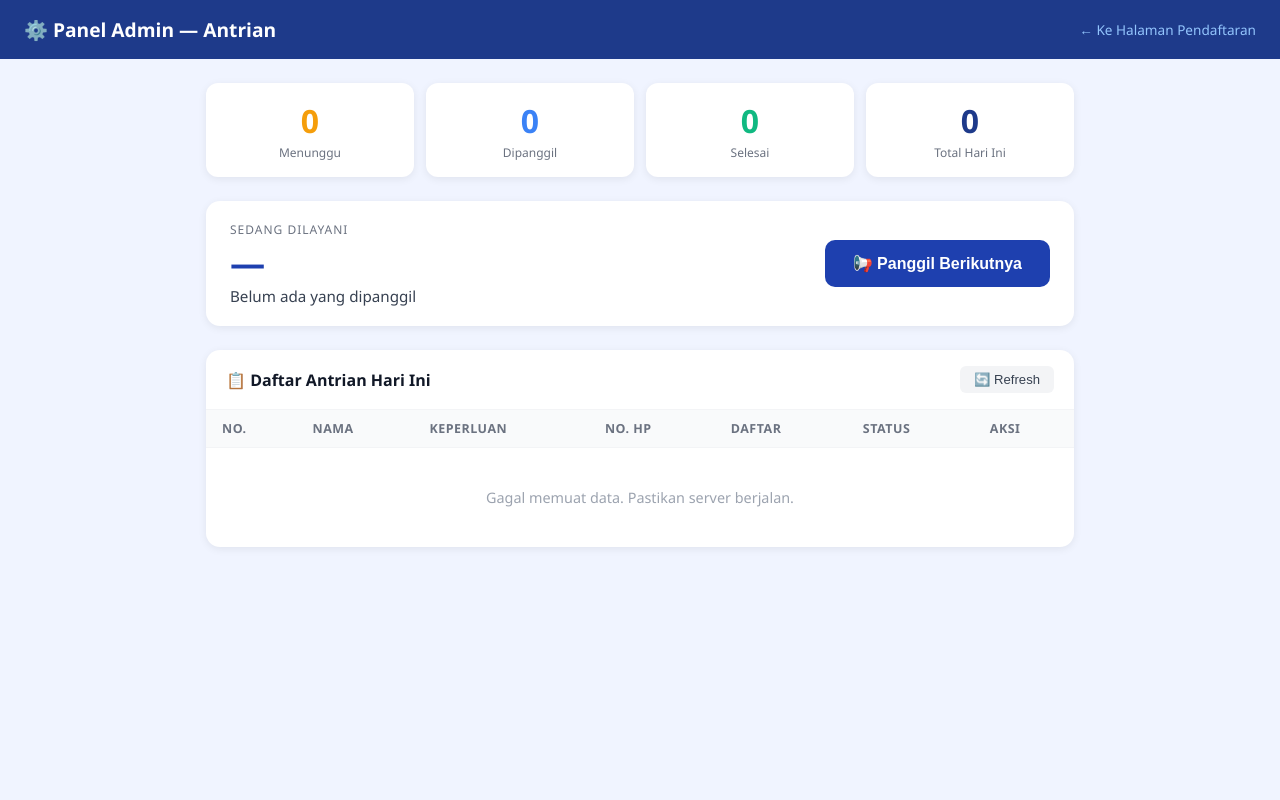
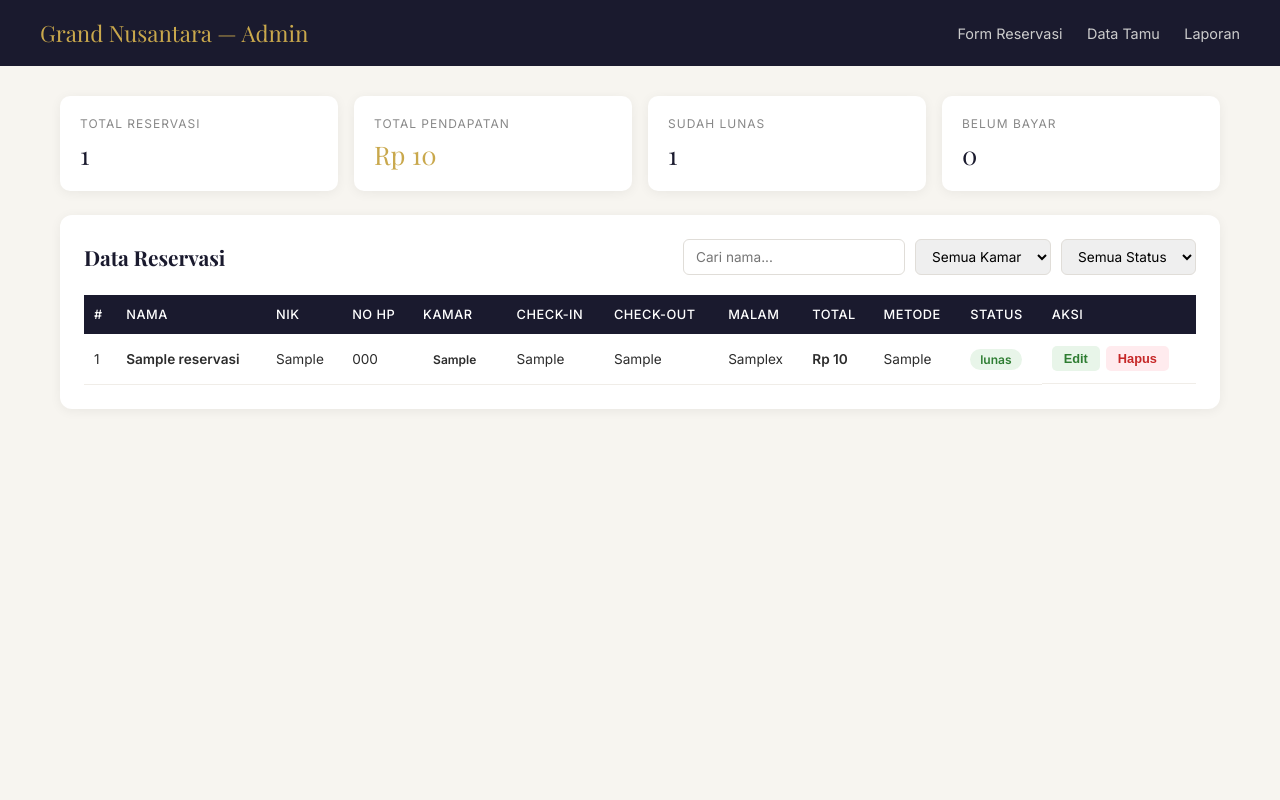
Before and after one commit to asriahmad705-cmd/sistem-antrian, a Flask app: page /admin in a window 1280 px wide. Run offline with Flask 3, Linux system fonts and the light colour scheme; tables that the repository leaves empty or names only in its code hold one stand-in row (values such as "Sample post").

Commit message:
Update admin.html

```diff
--- a/templates/admin.html
+++ b/templates/admin.html
@@ -1,326 +1,247 @@
 <!DOCTYPE html>
 <html lang="id">
 <head>
-  <meta charset="UTF-8" />
+<meta charset="UTF-8"/>
 <meta name="viewport" content="width=device-width, initial-scale=1.0"/>
-  <title>Admin Antrian</title>
+<title>Admin - Grand Nusantara</title>
 <style>
-    * { margin: 0; padding: 0; box-sizing: border-box; }
-
-    body {
-      font-family: 'Segoe UI', sans-serif;
-      background: #f0f4ff;
-      min-height: 100vh;
-    }
-
-    header {
-      background: #1e3a8a;
-      color: white;
-      padding: 16px 24px;
-      display: flex;
-      align-items: center;
-      justify-content: space-between;
-    }
-    header h1 { font-size: 1.2rem; }
-    header a { color: #93c5fd; font-size: 0.85rem; text-decoration: none; }
-
-    .container { max-width: 900px; margin: 0 auto; padding: 24px 16px; }
-
-    /* Kartu statistik */
-    .stats { display: grid; grid-template-columns: repeat(4, 1fr); gap: 12px; margin-bottom: 24px; }
-    .stat-card {
-      background: white;
-      border-radius: 12px;
-      padding: 16px;
-      text-align: center;
-      box-shadow: 0 2px 8px rgba(0,0,0,0.07);
-    }
-    .stat-card .angka { font-size: 2rem; font-weight: 800; }
-    .stat-card .keterangan { font-size: 0.75rem; color: #6b7280; margin-top: 2px; }
-    .stat-card.menunggu .angka { color: #f59e0b; }
-    .stat-card.dipanggil .angka { color: #3b82f6; }
-    .stat-card.selesai .angka { color: #10b981; }
-    .stat-card.total .angka { color: #1e3a8a; }
-
-    /* Tombol panggil */
-    .panel-panggil {
-      background: white;
-      border-radius: 14px;
-      padding: 20px 24px;
-      margin-bottom: 24px;
-      box-shadow: 0 2px 8px rgba(0,0,0,0.07);
-      display: flex;
-      align-items: center;
-      gap: 20px;
-      flex-wrap: wrap;
-    }
-    .info-dipanggil { flex: 1; }
-    .info-dipanggil .label { font-size: 0.75rem; color: #6b7280; text-transform: uppercase; letter-spacing: 1px; }
-    .info-dipanggil .current { font-size: 2.2rem; font-weight: 900; color: #1e40af; }
-    .info-dipanggil .nama-current { font-size: 0.95rem; color: #374151; }
-
-    #btnPanggil {
-      padding: 14px 28px;
-      background: #1e40af;
-      color: white;
-      border: none;
-      border-radius: 10px;
-      font-size: 1rem;
-      font-weight: 700;
-      cursor: pointer;
-      transition: background 0.2s;
-      white-space: nowrap;
-    }
-    #btnPanggil:hover { background: #1e3a8a; }
-    #btnPanggil:disabled { background: #93c5fd; cursor: not-allowed; }
-
-    /* Tabel antrian */
-    .tabel-wrap {
-      background: white;
-      border-radius: 14px;
-      box-shadow: 0 2px 8px rgba(0,0,0,0.07);
-      overflow: hidden;
-    }
-    .tabel-head {
-      padding: 16px 20px;
-      display: flex;
-      align-items: center;
-      justify-content: space-between;
-      border-bottom: 1px solid #f3f4f6;
-    }
-    .tabel-head h2 { font-size: 1rem; color: #111827; }
-    .btn-refresh {
-      padding: 6px 14px;
-      background: #f3f4f6;
-      border: none;
-      border-radius: 6px;
-      font-size: 0.82rem;
-      cursor: pointer;
-      color: #374151;
-    }
-    .btn-refresh:hover { background: #e5e7eb; }
-
-    table { width: 100%; border-collapse: collapse; }
-    th {
-      background: #f9fafb;
-      text-align: left;
-      padding: 10px 16px;
-      font-size: 0.78rem;
-      color: #6b7280;
-      text-transform: uppercase;
-      letter-spacing: 0.5px;
-      border-bottom: 1px solid #f3f4f6;
-    }
-    td { padding: 12px 16px; border-bottom: 1px solid #f9fafb; font-size: 0.88rem; vertical-align: middle; }
-    tr:last-child td { border-bottom: none; }
-    tr:hover td { background: #fafbff; }
-
-    .badge {
-      display: inline-block;
-      padding: 3px 10px;
-      border-radius: 99px;
-      font-size: 0.75rem;
-      font-weight: 600;
-    }
-    .badge-menunggu { background: #fef3c7; color: #92400e; }
-    .badge-dipanggil { background: #dbeafe; color: #1e40af; }
-    .badge-selesai { background: #d1fae5; color: #065f46; }
-    .badge-dilewati { background: #f3f4f6; color: #6b7280; }
-
-    .aksi-btn {
-      padding: 5px 12px;
-      border: none;
-      border-radius: 6px;
-      font-size: 0.78rem;
-      cursor: pointer;
-      font-weight: 600;
-      margin-right: 4px;
-    }
-    .btn-selesai { background: #d1fae5; color: #065f46; }
-    .btn-selesai:hover { background: #a7f3d0; }
-    .btn-skip { background: #f3f4f6; color: #6b7280; }
-    .btn-skip:hover { background: #e5e7eb; }
-
-    .no-data { text-align: center; color: #9ca3af; padding: 40px; font-size: 0.9rem; }
-
-    @media (max-width: 600px) {
-      .stats { grid-template-columns: repeat(2, 1fr); }
-      .panel-panggil { flex-direction: column; align-items: stretch; text-align: center; }
-      #btnPanggil { width: 100%; }
-    }
+  @import url('https://fonts.googleapis.com/css2?family=Playfair+Display:wght@400;700&family=Inter:wght@300;400;500;600&display=swap');
+  *{margin:0;padding:0;box-sizing:border-box}
+  :root{--emas:#C9A84C;--hitam:#1A1A2E;--abu:#F7F5F0;--putih:#FFFFFF;--teks:#2C2C2C}
+  body{font-family:'Inter',sans-serif;background:var(--abu);color:var(--teks)}
+  header{background:var(--hitam);color:var(--putih);padding:18px 40px;display:flex;justify-content:space-between;align-items:center}
+  .logo{font-family:'Playfair Display',serif;font-size:1.4rem;color:var(--emas)}
+  nav a{color:#ccc;text-decoration:none;margin-left:20px;font-size:0.9rem}
+  nav a:hover{color:var(--emas)}
+  .container{max-width:1200px;margin:30px auto;padding:0 20px}
+  .stats{display:grid;grid-template-columns:repeat(4,1fr);gap:16px;margin-bottom:24px}
+  .stat-card{background:var(--putih);border-radius:10px;padding:20px;box-shadow:0 2px 12px rgba(0,0,0,0.06)}
+  .stat-card .label{font-size:0.75rem;color:#888;text-transform:uppercase;letter-spacing:1px}
+  .stat-card .nilai{font-family:'Playfair Display',serif;font-size:1.6rem;color:var(--hitam);margin-top:6px}
+  .stat-card .nilai.emas{color:var(--emas)}
+  .card{background:var(--putih);border-radius:12px;padding:24px;box-shadow:0 2px 12px rgba(0,0,0,0.06);margin-bottom:20px}
+  .card-header{display:flex;justify-content:space-between;align-items:center;margin-bottom:20px}
+  .card-header h2{font-family:'Playfair Display',serif;font-size:1.3rem;color:var(--hitam)}
+  .filter-bar{display:flex;gap:10px;flex-wrap:wrap}
+  .filter-bar input,.filter-bar select{padding:8px 12px;border:1.5px solid #E0DDD8;border-radius:6px;font-size:0.85rem;font-family:'Inter',sans-serif}
+  table{width:100%;border-collapse:collapse;font-size:0.85rem}
+  th{background:var(--hitam);color:var(--putih);padding:12px 10px;text-align:left;font-weight:500;font-size:0.8rem;text-transform:uppercase;letter-spacing:0.5px}
+  td{padding:12px 10px;border-bottom:1px solid #F0EDE8}
+  tr:hover td{background:#FFF9ED}
+  .badge{padding:3px 10px;border-radius:20px;font-size:0.75rem;font-weight:600}
+  .badge.lunas{background:#E8F5E9;color:#2E7D32}
+  .badge.dp{background:#FFF3E0;color:#E65100}
+  .badge.belum{background:#FFEBEE;color:#C62828}
+  .badge.standard{background:#E3F2FD;color:#1565C0}
+  .badge.deluxe{background:#F3E5F5;color:#6A1B9A}
+  .badge.suite{background:#FFF8E1;color:#F57F17}
+  .badge.villa{background:#E8F5E9;color:#1B5E20}
+  .btn-sm{padding:5px 12px;border-radius:5px;border:none;cursor:pointer;font-size:0.8rem;font-weight:600}
+  .btn-lunas{background:#E8F5E9;color:#2E7D32}
+  .btn-hapus{background:#FFEBEE;color:#C62828}
+  .modal{display:none;position:fixed;top:0;left:0;width:100%;height:100%;background:rgba(0,0,0,0.5);z-index:999;align-items:center;justify-content:center}
+  .modal.aktif{display:flex}
+  .modal-box{background:var(--putih);border-radius:12px;padding:32px;width:90%;max-width:500px}
+  .modal-box h3{font-family:'Playfair Display',serif;font-size:1.2rem;margin-bottom:20px;color:var(--hitam)}
+  .form-group{margin-bottom:14px}
+  .form-group label{display:block;font-size:0.8rem;font-weight:600;color:#555;margin-bottom:6px;text-transform:uppercase}
+  .form-group select,.form-group textarea{width:100%;padding:10px 12px;border:1.5px solid #E0DDD8;border-radius:7px;font-family:'Inter',sans-serif;font-size:0.9rem}
+  .modal-actions{display:flex;gap:10px;margin-top:16px}
+  .btn-primary{flex:1;padding:12px;background:linear-gradient(135deg,var(--emas),#A8843C);color:#fff;border:none;border-radius:7px;font-weight:600;cursor:pointer}
+  .btn-cancel{flex:1;padding:12px;background:#F0EDE8;color:#555;border:none;border-radius:7px;font-weight:600;cursor:pointer}
+  .empty{text-align:center;padding:40px;color:#aaa;font-size:0.9rem}
+  @media(max-width:768px){.stats{grid-template-columns:1fr 1fr}table{font-size:0.78rem}}
 </style>
 </head>
 <body>
-
 <header>
-  <h1>⚙️ Panel Admin — Antrian</h1>
-  <a href="/">← Ke Halaman Pendaftaran</a>
+  <div class="logo">Grand Nusantara — Admin</div>
+  <nav>
+    <a href="/">Form Reservasi</a>
+    <a href="/admin">Data Tamu</a>
+    <a href="/laporan">Laporan</a>
+  </nav>
 </header>
 
 <div class="container">
-
-  <!-- Statistik -->
   <div class="stats">
-    <div class="stat-card menunggu">
-      <div class="angka" id="stMenunggu">0</div>
-      <div class="keterangan">Menunggu</div>
+    <div class="stat-card">
+      <div class="label">Total Reservasi</div>
+      <div class="nilai" id="statTotal">-</div>
     </div>
-    <div class="stat-card dipanggil">
-      <div class="angka" id="stDipanggil">0</div>
-      <div class="keterangan">Dipanggil</div>
+    <div class="stat-card">
+      <div class="label">Total Pendapatan</div>
+      <div class="nilai emas" id="statPendapatan">-</div>
     </div>
-    <div class="stat-card selesai">
-      <div class="angka" id="stSelesai">0</div>
-      <div class="keterangan">Selesai</div>
+    <div class="stat-card">
+      <div class="label">Sudah Lunas</div>
+      <div class="nilai" id="statLunas">-</div>
     </div>
-    <div class="stat-card total">
-      <div class="angka" id="stTotal">0</div>
-      <div class="keterangan">Total Hari Ini</div>
+    <div class="stat-card">
+      <div class="label">Belum Bayar</div>
+      <div class="nilai" id="statBelum">-</div>
     </div>
   </div>
 
-  <!-- Panel panggil -->
-  <div class="panel-panggil">
-    <div class="info-dipanggil">
-      <div class="label">Sedang Dilayani</div>
-      <div class="current" id="currentNomor">—</div>
-      <div class="nama-current" id="currentNama">Belum ada yang dipanggil</div>
+  <div class="card">
+    <div class="card-header">
+      <h2>Data Reservasi</h2>
+      <div class="filter-bar">
+        <input type="text" id="cari" placeholder="Cari nama..." onkeyup="filterData()"/>
+        <select id="filterKamar" onchange="filterData()">
+          <option value="">Semua Kamar</option>
+          <option value="standard">Standard</option>
+          <option value="deluxe">Deluxe</option>
+          <option value="suite">Suite</option>
+          <option value="villa">Villa</option>
+        </select>
+        <select id="filterStatus" onchange="filterData()">
+          <option value="">Semua Status</option>
+          <option value="lunas">Lunas</option>
+          <option value="dp">DP</option>
+          <option value="belum_bayar">Belum Bayar</option>
+        </select>
       </div>
-    <button id="btnPanggil" onclick="panggilBerikutnya()">📢 Panggil Berikutnya</button>
     </div>
-
-  <!-- Tabel antrian -->
-  <div class="tabel-wrap">
-    <div class="tabel-head">
-      <h2>📋 Daftar Antrian Hari Ini</h2>
-      <button class="btn-refresh" onclick="loadAntrian()">🔄 Refresh</button>
-    </div>
+    <div style="overflow-x:auto">
       <table>
         <thead>
           <tr>
-          <th>No.</th>
+            <th>#</th>
             <th>Nama</th>
-          <th>Keperluan</th>
-          <th>No. HP</th>
-          <th>Daftar</th>
+            <th>NIK</th>
+            <th>No HP</th>
+            <th>Kamar</th>
+            <th>Check-in</th>
+            <th>Check-out</th>
+            <th>Malam</th>
+            <th>Total</th>
+            <th>Metode</th>
             <th>Status</th>
             <th>Aksi</th>
           </tr>
         </thead>
-      <tbody id="tabelBody">
-        <tr><td colspan="7" class="no-data">Memuat data...</td></tr>
+        <tbody id="tabelData">
+          <tr><td colspan="12" class="empty">Memuat data...</td></tr>
         </tbody>
       </table>
     </div>
+  </div>
+</div>
 
+<!-- Modal Edit -->
+<div class="modal" id="modal">
+  <div class="modal-box">
+    <h3>Update Status Reservasi</h3>
+    <input type="hidden" id="editId"/>
+    <div class="form-group">
+      <label>Status Pembayaran</label>
+      <select id="editStatus">
+        <option value="belum_bayar">Belum Bayar</option>
+        <option value="dp">DP</option>
+        <option value="lunas">Lunas</option>
+      </select>
+    </div>
+    <div class="form-group">
+      <label>Catatan</label>
+      <textarea id="editCatatan" rows="3"></textarea>
+    </div>
+    <div class="modal-actions">
+      <button class="btn-cancel" onclick="tutupModal()">Batal</button>
+      <button class="btn-primary" onclick="simpanEdit()">Simpan</button>
+    </div>
+  </div>
 </div>
 
 <script>
-  let dataAntrian = [];
+let semuaData = [];
 
-  function loadAntrian() {
-    fetch("/api/antrian")
-      .then(r => r.json())
-      .then(data => {
-        dataAntrian = data;
-        renderTabel(data);
-        hitungStat(data);
-        updateCurrent(data);
-      })
-      .catch(() => {
-        document.getElementById("tabelBody").innerHTML =
-          '<tr><td colspan="7" class="no-data">Gagal memuat data. Pastikan server berjalan.</td></tr>';
-      });
+async function muatData() {
+  const res = await fetch("/api/reservasi");
+  semuaData = await res.json();
+  hitungStats();
+  renderTabel(semuaData);
+}
+
+function hitungStats() {
+  const total = semuaData.length;
+  const pendapatan = semuaData.reduce((s,r) => s + parseFloat(r.total_harga||0), 0);
+  const lunas = semuaData.filter(r => r.status_pembayaran === "lunas").length;
+  const belum = semuaData.filter(r => r.status_pembayaran === "belum_bayar").length;
+  document.getElementById("statTotal").textContent = total;
+  document.getElementById("statPendapatan").textContent = "Rp " + pendapatan.toLocaleString("id");
+  document.getElementById("statLunas").textContent = lunas;
+  document.getElementById("statBelum").textContent = belum;
 }
 
 function renderTabel(data) {
-    const tbody = document.getElementById("tabelBody");
-    if (data.length === 0) {
-      tbody.innerHTML = '<tr><td colspan="7" class="no-data">Belum ada pendaftar hari ini.</td></tr>';
-      return;
+  const tbody = document.getElementById("tabelData");
+  if (!data.length) { tbody.innerHTML = '<tr><td colspan="12" class="empty">Tidak ada data</td></tr>'; return; }
+  tbody.innerHTML = data.map((r,i) => `
+    <tr>
+      <td>${i+1}</td>
+      <td><strong>${r.nama}</strong></td>
+      <td>${r.nik}</td>
+      <td>${r.no_hp}</td>
+      <td><span class="badge ${r.tipe_kamar}">${r.tipe_kamar}</span></td>
+      <td>${r.checkin}</td>
+      <td>${r.checkout}</td>
+      <td>${r.lama_menginap}x</td>
+      <td><strong>Rp ${parseFloat(r.total_harga).toLocaleString("id")}</strong></td>
+      <td>${r.metode_pembayaran}</td>
+      <td><span class="badge ${r.status_pembayaran === 'lunas' ? 'lunas' : r.status_pembayaran === 'dp' ? 'dp' : 'belum'}">${r.status_pembayaran}</span></td>
+      <td style="display:flex;gap:6px">
+        <button class="btn-sm btn-lunas" onclick="bukaModal(${r.id},'${r.status_pembayaran}','${r.catatan||''}')">Edit</button>
+        <button class="btn-sm btn-hapus" onclick="hapus(${r.id})">Hapus</button>
+      </td>
+    </tr>
+  `).join("");
 }
 
-    tbody.innerHTML = data.map(row => {
-      const badgeClass = {
-        menunggu: "badge-menunggu",
-        dipanggil: "badge-dipanggil",
-        selesai: "badge-selesai",
-        dilewati: "badge-dilewati"
-      }[row.status] || "";
-
-      const bisa_aksi = row.status === "menunggu" || row.status === "dipanggil";
-      const aksi = bisa_aksi ? `
-        <button class="aksi-btn btn-selesai" onclick="tandaiSelesai(${row.id})">✓ Selesai</button>
-        <button class="aksi-btn btn-skip" onclick="lewati(${row.id})">Skip</button>
-      ` : "—";
-
-      return `
-        <tr>
-          <td><strong>${row.nomor_antrian}</strong></td>
-          <td>${row.nama}</td>
-          <td>${row.keperluan}</td>
-          <td>${row.no_hp || "—"}</td>
-          <td>${row.waktu_daftar || "—"}</td>
-          <td><span class="badge ${badgeClass}">${row.status}</span></td>
-          <td>${aksi}</td>
-        </tr>
-      `;
-    }).join("");
+function filterData() {
+  const cari = document.getElementById("cari").value.toLowerCase();
+  const kamar = document.getElementById("filterKamar").value;
+  const status = document.getElementById("filterStatus").value;
+  const hasil = semuaData.filter(r =>
+    (!cari || r.nama.toLowerCase().includes(cari)) &&
+    (!kamar || r.tipe_kamar === kamar) &&
+    (!status || r.status_pembayaran === status)
+  );
+  renderTabel(hasil);
 }
 
-  function hitungStat(data) {
-    document.getElementById("stMenunggu").textContent  = data.filter(d => d.status === "menunggu").length;
-    document.getElementById("stDipanggil").textContent = data.filter(d => d.status === "dipanggil").length;
-    document.getElementById("stSelesai").textContent   = data.filter(d => d.status === "selesai").length;
-    document.getElementById("stTotal").textContent     = data.length;
+function bukaModal(id, status, catatan) {
+  document.getElementById("editId").value = id;
+  document.getElementById("editStatus").value = status;
+  document.getElementById("editCatatan").value = catatan;
+  document.getElementById("modal").classList.add("aktif");
 }
 
-  function updateCurrent(data) {
-    const dipanggil = data.find(d => d.status === "dipanggil");
-    if (dipanggil) {
-      document.getElementById("currentNomor").textContent = dipanggil.nomor_antrian;
-      document.getElementById("currentNama").textContent = `${dipanggil.nama} — ${dipanggil.keperluan}`;
-    } else {
-      document.getElementById("currentNomor").textContent = "—";
-      document.getElementById("currentNama").textContent = "Belum ada yang dipanggil";
-    }
+function tutupModal() {
+  document.getElementById("modal").classList.remove("aktif");
 }
 
-  function panggilBerikutnya() {
-    const btn = document.getElementById("btnPanggil");
-    btn.disabled = true;
-
-    fetch("/api/panggil", { method: "POST" })
-      .then(r => r.json())
-      .then(data => {
-        if (data.status === "ok") {
-          alert(`📢 Memanggil Nomor ${data.nomor_antrian} — ${data.nama}`);
-          loadAntrian();
-        } else {
-          alert("ℹ️ " + (data.pesan || "Tidak ada antrian menunggu."));
-        }
+async function simpanEdit() {
+  const id = document.getElementById("editId").value;
+  await fetch(`/api/reservasi/${id}`, {
+    method: "PUT",
+    headers: {"Content-Type": "application/json"},
+    body: JSON.stringify({
+      status_pembayaran: document.getElementById("editStatus").value,
+      catatan: document.getElementById("editCatatan").value
     })
-      .catch(() => alert("Gagal terhubung ke server."))
-      .finally(() => { btn.disabled = false; });
+  });
+  tutupModal();
+  muatData();
 }
 
-  function tandaiSelesai(id) {
-    if (!confirm("Tandai sebagai selesai?")) return;
-    fetch(`/api/selesai/${id}`, { method: "POST" })
-      .then(() => loadAntrian())
-      .catch(() => alert("Gagal."));
+async function hapus(id) {
+  if (!confirm("Yakin hapus reservasi ini?")) return;
+  await fetch(`/api/reservasi/${id}`, {method: "DELETE"});
+  muatData();
 }
 
-  function lewati(id) {
-    if (!confirm("Lewati antrian ini?")) return;
-    fetch(`/api/hapus/${id}`, { method: "POST" })
-      .then(() => loadAntrian())
-      .catch(() => alert("Gagal."));
-  }
-
-  // Load awal + auto-refresh tiap 5 detik
-  loadAntrian();
-  setInterval(loadAntrian, 5000);
+muatData();
 </script>
 </body>
 </html>
```
Lines whose indentation alone changed are shown as unchanged.
